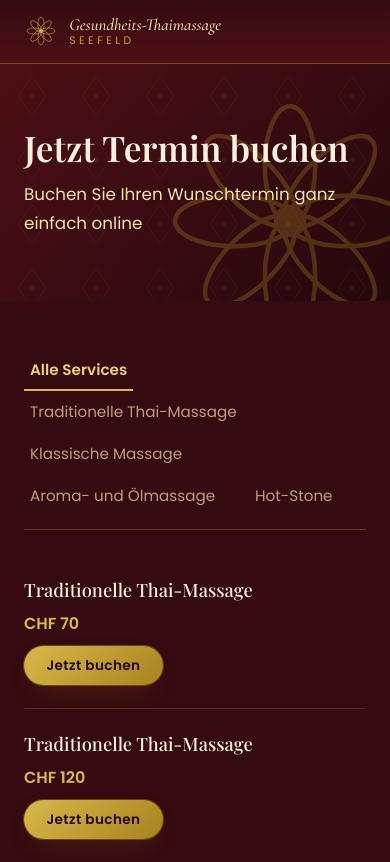
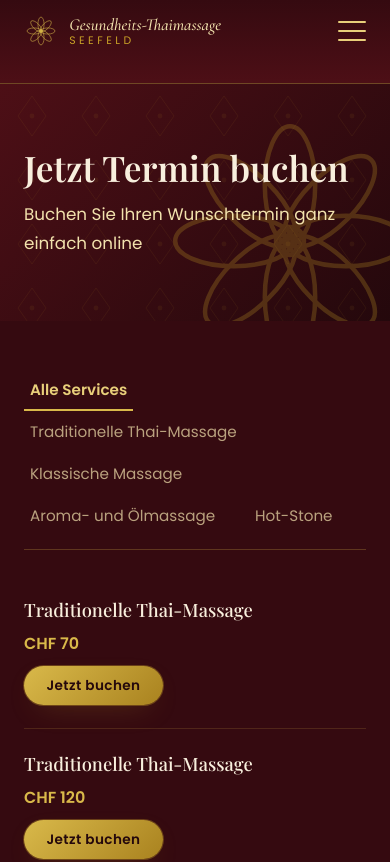
Before and after one commit to RouvenBlaettler/zurich-thaimassage-site, a React (Vite) app in the folder fullstack/frontend/: page /angebot in a window 390 px wide. Shown: the top 862 px of the page. Built offline with nearby package versions, Linux system fonts and the light colour scheme; a web font is replaced by a local one.

Commit message:
add scroll animation

```diff
--- a/fullstack/frontend/src/components/Navbar.css
+++ b/fullstack/frontend/src/components/Navbar.css
@@ -59,7 +59,7 @@
   color: var(--gold-200);
   font-size: 0.88rem;
   letter-spacing: 0.02em;
-  transition: all 0.25s ease;
+  transition: background 200ms ease, color 200ms ease, border-color 200ms ease;
 }
 
 .nav-pill:hover {
@@ -79,23 +79,75 @@
 
 .navbar-burger {
   display: none;
-  flex-direction: column;
-  gap: 5px;
+  position: relative;
   width: 28px;
+  height: 20px;
+  transition: transform 120ms var(--ease-out);
+}
+
+.navbar-burger:active {
+  transform: scale(0.9);
 }
 
 .navbar-burger span {
+  position: absolute;
+  left: 0;
+  width: 100%;
   height: 2px;
   background: var(--gold-300);
   border-radius: 2px;
-  transition: all 0.25s ease;
+  transition: top 220ms var(--ease-in-out), transform 220ms var(--ease-in-out), opacity 160ms ease;
+}
+
+.navbar-burger span:nth-child(1) {
+  top: 0;
+}
+
+.navbar-burger span:nth-child(2) {
+  top: 9px;
+}
+
+.navbar-burger span:nth-child(3) {
+  top: 18px;
+}
+
+.navbar-burger.is-open span:nth-child(1) {
+  top: 9px;
+  transform: rotate(45deg);
+}
+
+.navbar-burger.is-open span:nth-child(2) {
+  opacity: 0;
+}
+
+.navbar-burger.is-open span:nth-child(3) {
+  top: 9px;
+  transform: rotate(-45deg);
+}
+
+.navbar-mobile-wrap {
+  display: grid;
+  grid-template-rows: 0fr;
+  transition: grid-template-rows 240ms var(--ease-in-out);
+}
+
+.navbar-mobile-wrap.is-open {
+  grid-template-rows: 1fr;
 }
 
 .navbar-mobile {
+  overflow: hidden;
   display: flex;
   flex-direction: column;
   gap: 0.6rem;
   padding: 0 1.5rem 1.25rem;
+  opacity: 0;
+  transition: opacity 160ms ease;
+}
+
+.navbar-mobile-wrap.is-open .navbar-mobile {
+  opacity: 1;
+  transition: opacity 200ms ease 80ms;
 }
 
 .navbar-mobile .nav-pill,
@@ -109,6 +161,15 @@
     display: none;
   }
   .navbar-burger {
-    display: flex;
+    display: block;
   }
 }
+
+@media (prefers-reduced-motion: reduce) {
+  .navbar-mobile-wrap {
+    transition: none;
+  }
+  .navbar-burger span {
+    transition: opacity 160ms ease;
+  }
+}
--- a/fullstack/frontend/src/components/Navbar.jsx
+++ b/fullstack/frontend/src/components/Navbar.jsx
@@ -52,8 +52,8 @@ export default function Navbar() {
         </button>
       </div>
 
-      {open && (
-        <nav className="navbar-mobile" aria-label="Mobile Navigation">
+      <div className={`navbar-mobile-wrap${open ? ' is-open' : ''}`}>
+        <nav className="navbar-mobile" aria-label="Mobile Navigation" aria-hidden={!open}>
           {links.map((link) => (
             <NavLink
               key={link.to}
@@ -61,15 +61,21 @@ export default function Navbar() {
               end={link.to === '/'}
               className={({ isActive }) => `nav-pill${isActive ? ' active' : ''}`}
               onClick={() => setOpen(false)}
+              tabIndex={open ? undefined : -1}
             >
               {link.label}
             </NavLink>
           ))}
-          <NavLink to="/jetzt-buchen" className="btn btn-gold" onClick={() => setOpen(false)}>
+          <NavLink
+            to="/jetzt-buchen"
+            className="btn btn-gold"
+            onClick={() => setOpen(false)}
+            tabIndex={open ? undefined : -1}
+          >
             Jetzt buchen
           </NavLink>
         </nav>
-      )}
+      </div>
     </header>
   );
 }
--- a/fullstack/frontend/src/index.css
+++ b/fullstack/frontend/src/index.css
@@ -27,6 +27,9 @@
   --radius-lg: 20px;
   --radius-md: 14px;
   --radius-pill: 999px;
+
+  --ease-out: cubic-bezier(0.23, 1, 0.32, 1);
+  --ease-in-out: cubic-bezier(0.77, 0, 0.175, 1);
 }
 
 * {
@@ -133,7 +136,7 @@ ul {
   font-size: 0.92rem;
   font-weight: 600;
   letter-spacing: 0.03em;
-  transition: transform 0.25s ease, box-shadow 0.25s ease, background 0.25s ease, color 0.25s ease;
+  transition: transform 160ms var(--ease-out), box-shadow 200ms ease, background 200ms ease, color 200ms ease;
 }
 
 .btn-gold {
@@ -142,18 +145,25 @@ ul {
   box-shadow: var(--shadow-gold);
 }
 
-.btn-gold:hover {
-  transform: translateY(-2px);
-  box-shadow: 0 16px 34px -14px rgba(201, 162, 39, 0.55);
-}
-
 .btn-outline-maroon {
   border: 1.5px solid var(--maroon-600);
   color: var(--maroon-700);
 }
 
-.btn-outline-maroon:hover {
-  background: rgba(107, 20, 32, 0.08);
+@media (hover: hover) and (pointer: fine) {
+  .btn-gold:hover {
+    transform: translateY(-2px);
+    box-shadow: 0 16px 34px -14px rgba(201, 162, 39, 0.55);
+  }
+
+  .btn-outline-maroon:hover {
+    background: rgba(107, 20, 32, 0.08);
+  }
+}
+
+/* Comes after the hover rules so a press always wins over a hover lift. */
+.btn:active {
+  transform: scale(0.97);
 }
 
 .btn-lg {
@@ -164,7 +174,7 @@ ul {
 .reveal {
   opacity: 0;
   transform: translateY(24px);
-  transition: opacity 0.7s ease, transform 0.7s ease;
+  transition: opacity 550ms var(--ease-out), transform 550ms var(--ease-out);
 }
 
 .reveal-visible {
--- a/fullstack/frontend/src/pages/Angebot.css
+++ b/fullstack/frontend/src/pages/Angebot.css
@@ -56,7 +56,7 @@
   font-size: 0.95rem;
   padding-bottom: 0.5rem;
   border-bottom: 2px solid transparent;
-  transition: all 0.2s ease;
+  transition: color 200ms ease, opacity 200ms ease, border-color 200ms var(--ease-out);
 }
 
 .offer-tab:hover {
@@ -82,6 +82,21 @@
   gap: 1.5rem;
   padding: 1.4rem 0;
   border-bottom: 1px solid rgba(217, 185, 74, 0.16);
+  opacity: 1;
+  transform: none;
+  transition: opacity 320ms var(--ease-out) calc(var(--row-i, 0) * 35ms),
+    transform 320ms var(--ease-out) calc(var(--row-i, 0) * 35ms);
+
+  @starting-style {
+    opacity: 0;
+    transform: translateY(10px);
+  }
+}
+
+@media (prefers-reduced-motion: reduce) {
+  .offer-row {
+    transition: none;
+  }
 }
 
 .offer-row-name {
--- a/fullstack/frontend/src/pages/Angebot.jsx
+++ b/fullstack/frontend/src/pages/Angebot.jsx
@@ -38,9 +38,10 @@ export default function Angebot() {
             ))}
           </div>
 
-          <ul className="offer-rows">
-            {filtered.map((service) => (
-              <li key={service.id} className="offer-row">
+          {/* Keyed on `active` so switching tabs remounts the rows and replays the stagger-in. */}
+          <ul className="offer-rows" key={active}>
+            {filtered.map((service, i) => (
+              <li key={service.id} className="offer-row" style={{ '--row-i': i }}>
                 <span className="offer-row-name">{service.name}</span>
                 <span className="offer-row-price">CHF {service.price}</span>
                 <Link
--- a/fullstack/frontend/src/pages/Home.css
+++ b/fullstack/frontend/src/pages/Home.css
@@ -77,6 +77,14 @@
   padding: 2.2rem 1.8rem;
   text-align: center;
   box-shadow: 0 18px 40px -28px rgba(36, 8, 12, 0.35);
+  transition: transform 220ms var(--ease-out), box-shadow 220ms var(--ease-out);
+}
+
+@media (hover: hover) and (pointer: fine) {
+  .massage-card:hover {
+    transform: translateY(-6px);
+    box-shadow: 0 24px 48px -24px rgba(36, 8, 12, 0.45);
+  }
 }
 
 .massage-icon {
--- a/fullstack/frontend/src/pages/Home.jsx
+++ b/fullstack/frontend/src/pages/Home.jsx
@@ -68,12 +68,14 @@ export default function Home() {
           </Reveal>
           <div className="massages-grid">
             {massages.map((m, i) => (
-              <Reveal key={m.name} delay={i * 100} as="article" className="massage-card">
-                <div className="massage-icon">
-                  <m.icon />
-                </div>
-                <h3>{m.name}</h3>
-                <p>{m.text}</p>
+              <Reveal key={m.name} delay={i * 100}>
+                <article className="massage-card">
+                  <div className="massage-icon">
+                    <m.icon />
+                  </div>
+                  <h3>{m.name}</h3>
+                  <p>{m.text}</p>
+                </article>
               </Reveal>
             ))}
           </div>
--- a/fullstack/frontend/src/pages/JetztBuchen.css
+++ b/fullstack/frontend/src/pages/JetztBuchen.css
@@ -60,10 +60,15 @@
   border-radius: 50%;
   background: rgba(107, 20, 32, 0.1);
   color: var(--maroon-800);
+  transition: background 160ms ease, transform 120ms var(--ease-out);
 }
 
 .booking-month-nav button:hover {
   background: rgba(107, 20, 32, 0.2);
+}
+
+.booking-month-nav button:active {
+  transform: scale(0.9);
 }
 
 .booking-weekdays {
@@ -88,11 +93,15 @@
   border-radius: 50%;
   color: var(--maroon-900);
   font-size: 0.9rem;
-  transition: all 0.2s ease;
+  transition: background 160ms ease, color 160ms ease, transform 120ms var(--ease-out);
 }
 
 .booking-day:not(.empty):hover {
   background: rgba(107, 20, 32, 0.12);
+}
+
+.booking-day:not(.empty):active {
+  transform: scale(0.88);
 }
 
 .booking-day.selected {
@@ -112,6 +121,20 @@
   border-radius: 10px;
   color: var(--maroon-900);
   font-size: 0.9rem;
+  opacity: 1;
+  transform: none;
+  transition: opacity 280ms var(--ease-out), transform 280ms var(--ease-out);
+
+  @starting-style {
+    opacity: 0;
+    transform: translateY(-6px);
+  }
+}
+
+@media (prefers-reduced-motion: reduce) {
+  .booking-availability {
+    transition: none;
+  }
 }
 
 .booking-summary {
```
